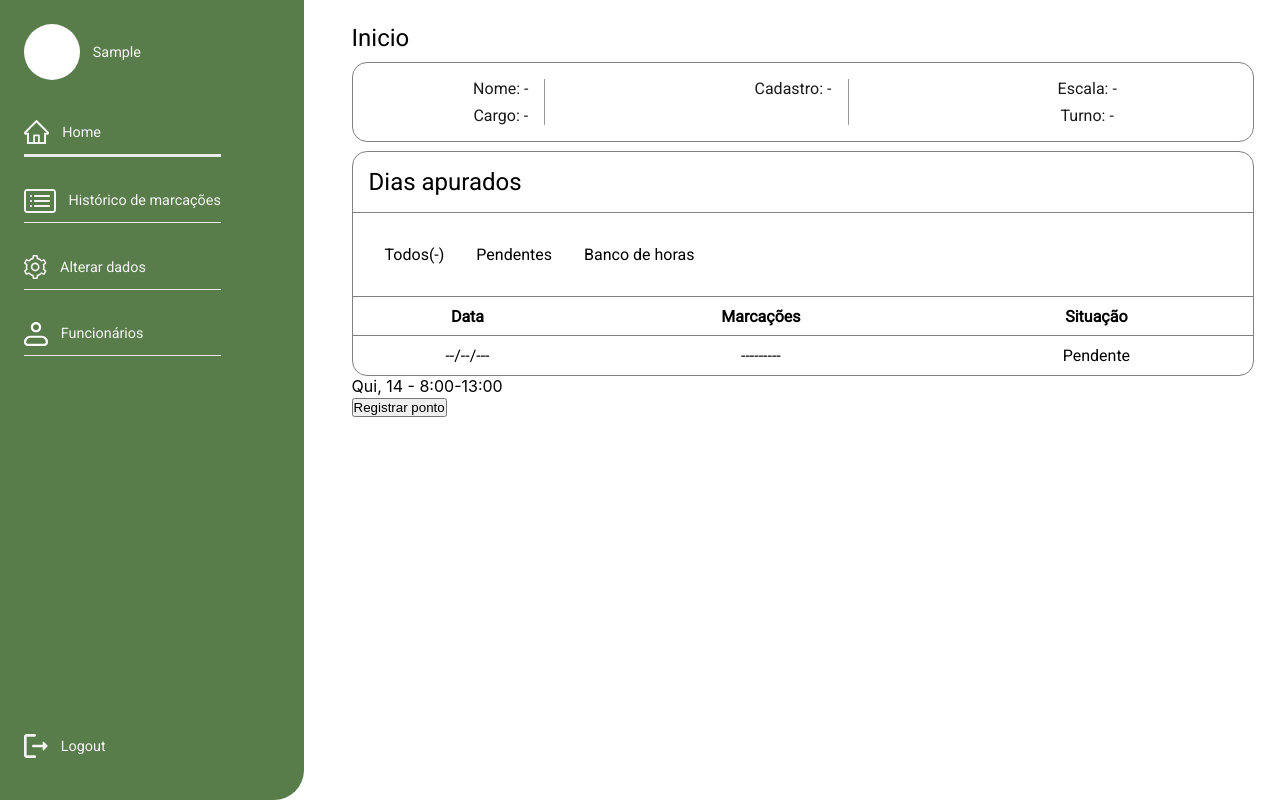
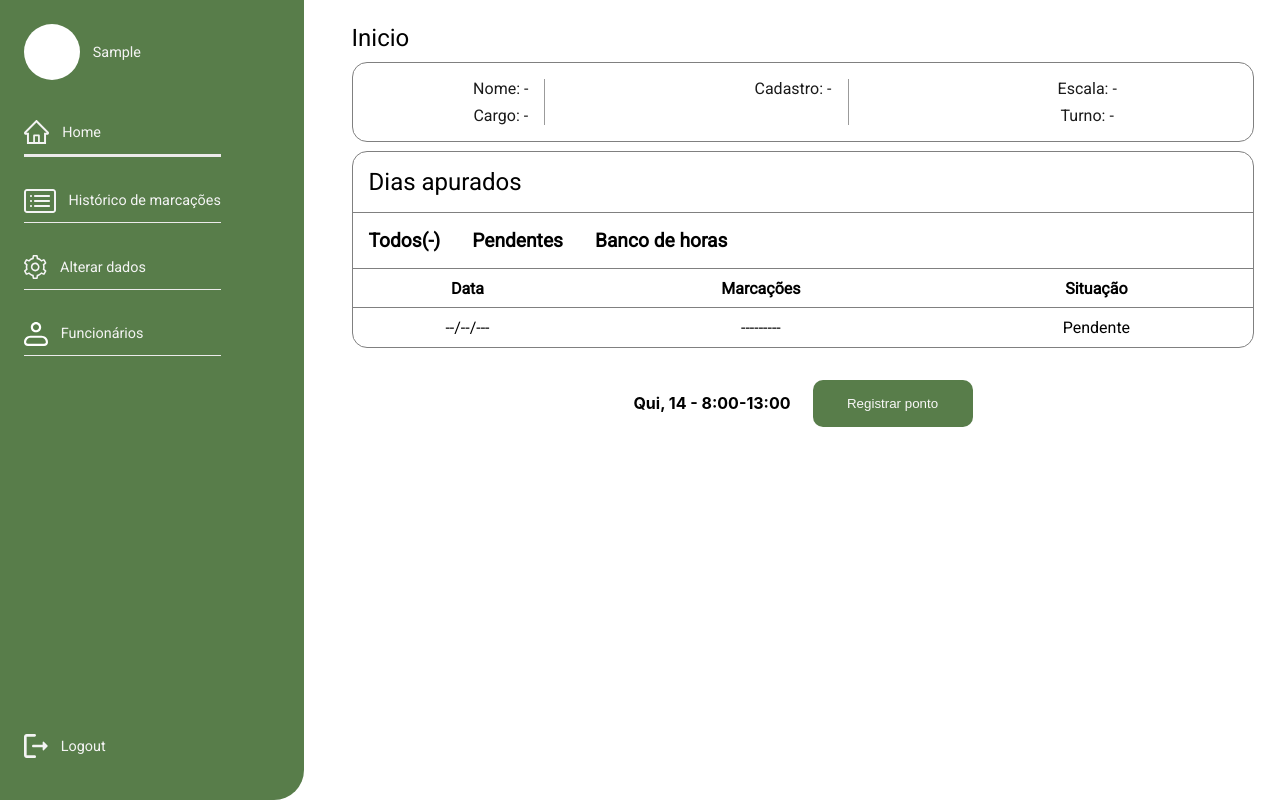
Before and after one commit to Brunowcst/sistemadecontroledepontos, a React (Create React App) app in the folder src/front-end/front-repy/: page /home in a window 1280 px wide. Built offline with nearby package versions, Linux system fonts and the light colour scheme; sample sign-in values are in the browser's storage.

Commit message:
Estilização página home

```diff
--- a/src/front-end/front-repy/src/pages/styles/Home.module.css
+++ b/src/front-end/front-repy/src/pages/styles/Home.module.css
@@ -43,6 +43,7 @@
     border-radius: 15px;
     font-family: 'Roboto', sans-serif;
     margin-top: .6rem;
+    margin-bottom: 2rem;
 }
 
 .sectionInformations h2 {
@@ -54,10 +55,17 @@
 }
 
 .navInformations {
+    font-size: 1.2rem;
+    font-weight: bold;
     display: flex;
     flex-direction: row;
     gap: 2rem;
-    padding: 2rem;
+    padding: 1rem;
+    border-bottom: 1px solid gray;
+}
+
+.navInformations p {
+    cursor: pointer;
 }
 
 table {
@@ -70,7 +78,43 @@ table tr {
     padding: 1rem;
 }
 
+table tr:first-child {
+    border-top: none;
+}
+
 th, td {
     padding: 0.6rem;
     text-align: center;
 }
+
+.itemSelecionado {
+    color: #587D4A;
+}
+
+.containerButton {
+    margin: auto;
+    width: 40%;
+    display: flex;
+    flex-direction: row;
+    align-items: center;
+    justify-content: space-around;
+}
+
+.containerButton p {
+    font-weight: bold;
+}
+
+.button {
+    background-color: #587D4A;
+    color: #F8F7F7;
+    border: none;
+    padding: 1rem 2rem;
+    border-radius: 10px;
+    opacity: 1;
+    cursor: pointer;
+    width: 10rem;
+}
+
+.button:hover {
+    background-color: #60924e;
+}
```
